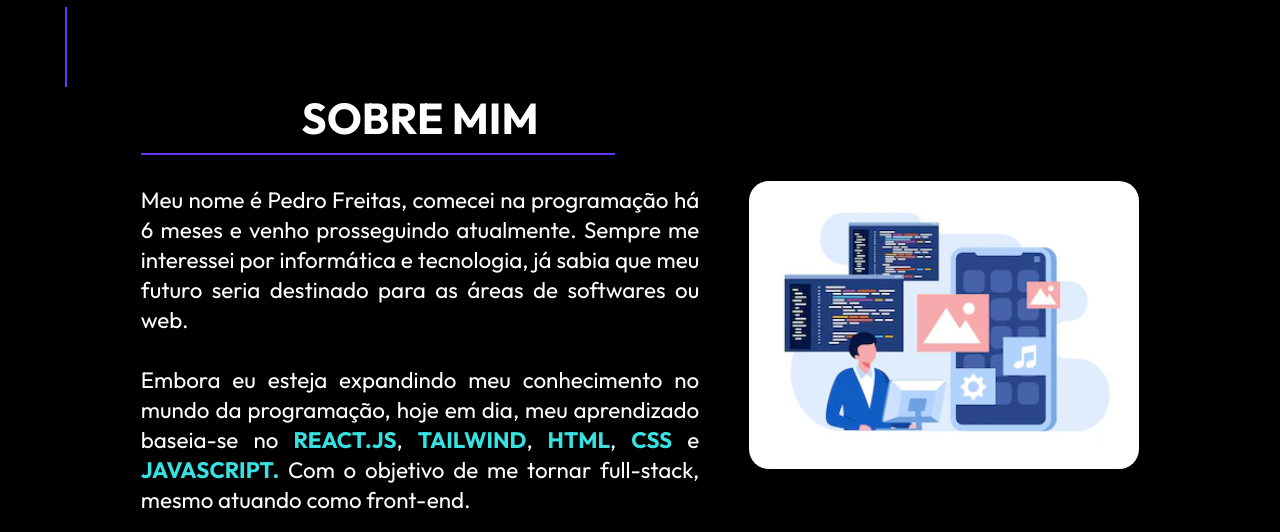
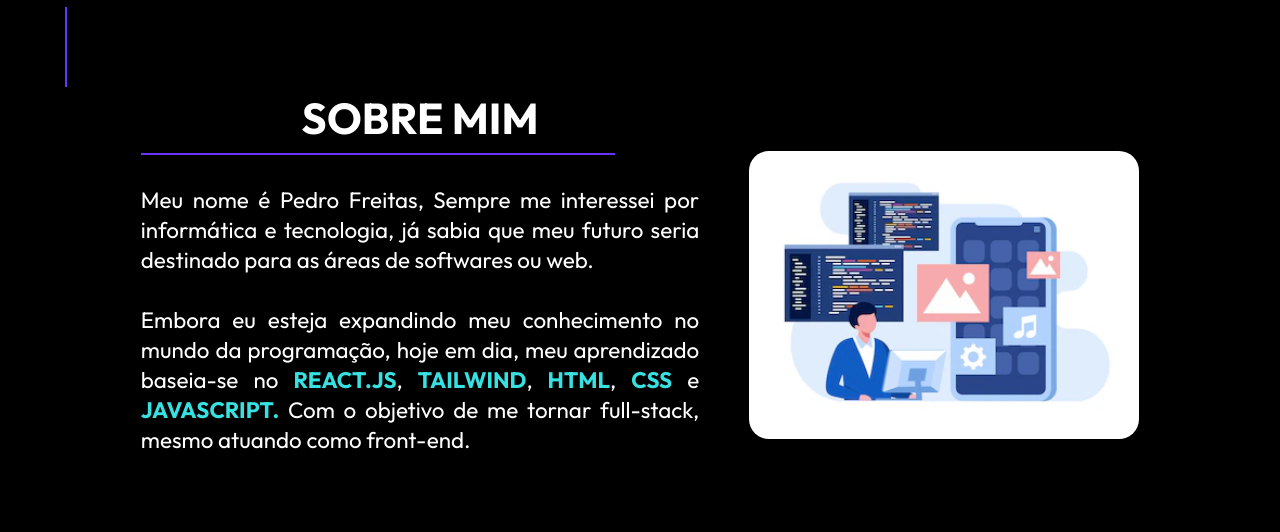
Before and after one commit to PedroF7/PedroF7, a plain HTML site: page index.html in a window 1280 px wide. Shown: the part 713-1245 px from the top of the page. Drawn offline with nearby package versions, Linux system fonts and the light colour scheme; a script that the page names is missing.

Commit message:
Update index.html

```diff
--- a/index.html
+++ b/index.html
@@ -94,7 +94,7 @@
                         <h1>SOBRE MIM</h1>
                         <div class="horizontal-line"></div>
 
-                        <p>Meu nome é Pedro Freitas, comecei na programação há 6 meses e venho prosseguindo atualmente. Sempre me interessei por informática e tecnologia, já sabia que meu futuro seria destinado para as áreas de softwares ou web.</p>
+                        <p>Meu nome é Pedro Freitas, Sempre me interessei por informática e tecnologia, já sabia que meu futuro seria destinado para as áreas de softwares ou web.</p>
 
                         <p>Embora eu esteja expandindo meu conhecimento no mundo da programação, hoje em dia, meu aprendizado baseia-se no <strong>react.js</strong>, <strong>tailwind</strong>, <strong>html</strong>, <strong>css</strong> e <strong>JavaScript.</strong> Com o objetivo de me tornar full-stack, mesmo atuando como front-end.</p>
                     </div>
```
